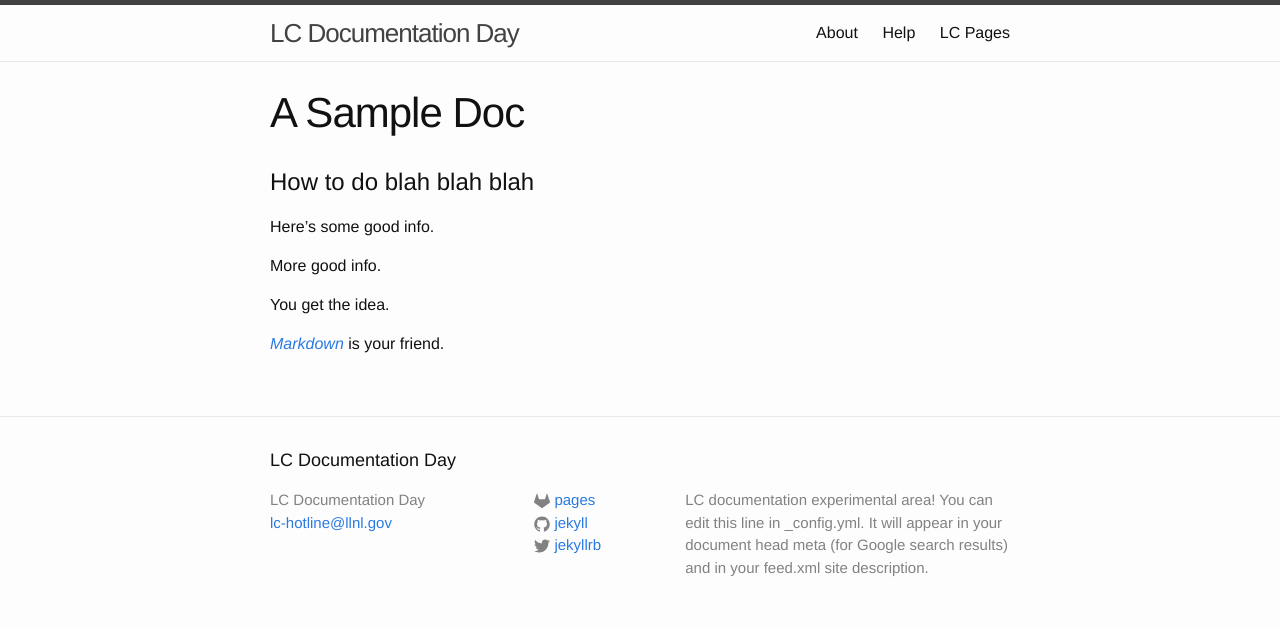
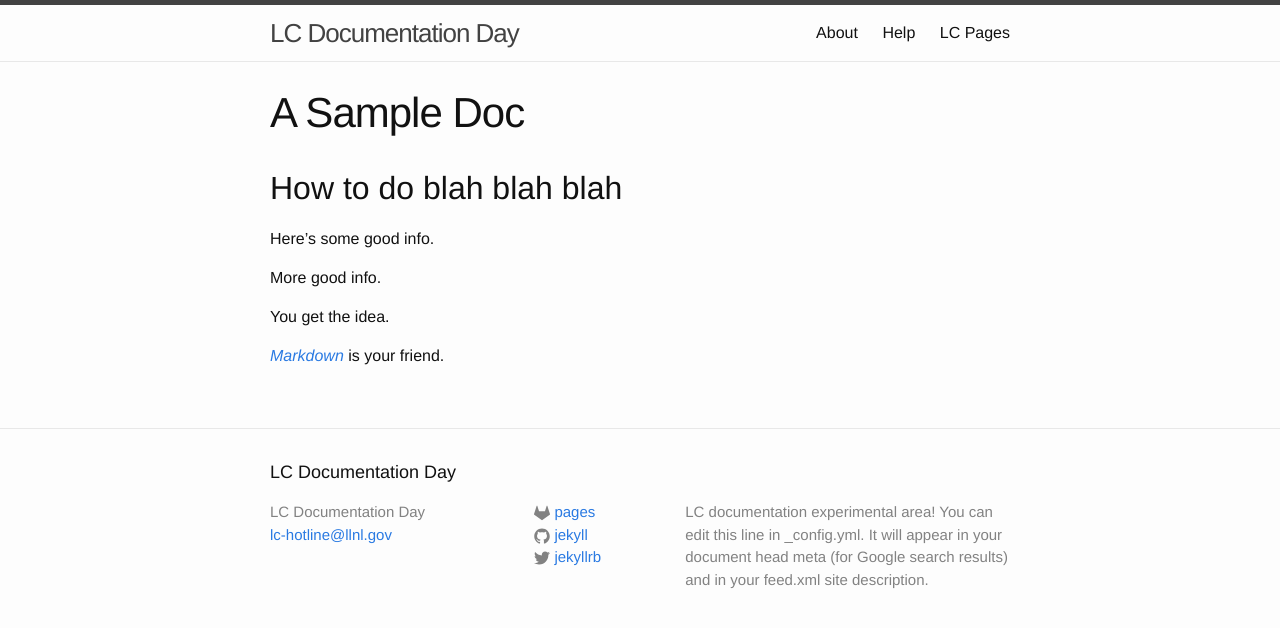
Before and after one commit to LLNL/HPC-Tutorials, a Jekyll site: the page built from pages/index.md, in a window 1280 px wide. Shown: the top 628 px of the page. Built offline with Jekyll 4.4.1, drawn with Linux system fonts in a browser that asks for light colours.

Commit message:
Updated heading to markdown syntax

```diff
--- a/pages/index.md
+++ b/pages/index.md
@@ -3,8 +3,7 @@ layout: page
 title: "A Sample Doc"
 ---
 
-How to do blah blah blah
-===============================
+## How to do blah blah blah
 
 Here's some good info.
 
```
